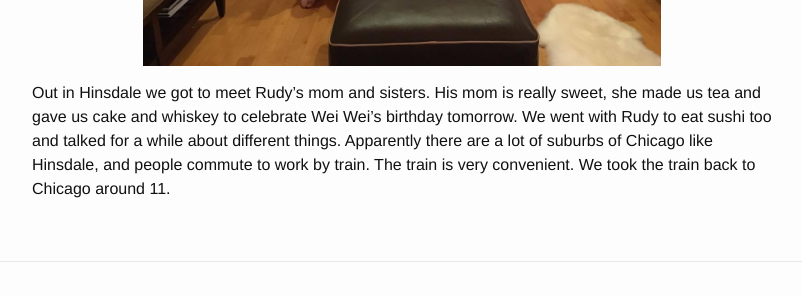
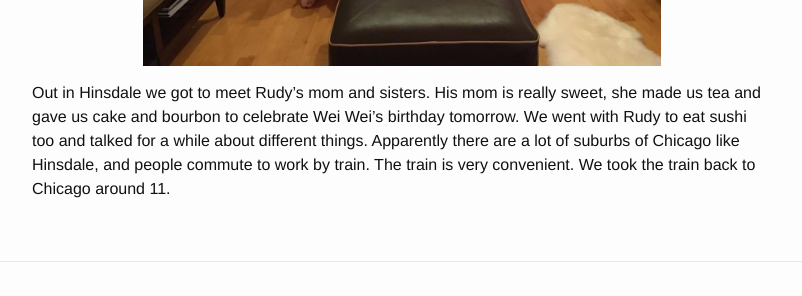
Before and after one commit to codekansas/codekansas.github.io, a Jekyll site: the page built from _posts/2016-05-11-patriotism-tour.markdown, in a window 1280 px wide and 900 px high, scrolled down 12656 px, cut to the strip 13-876 px from the top of the window. Shown: the part 448-744 px from the top of the strip, without its empty margins (238-1040 px from the left). Built offline with Jekyll 4.4.1, drawn with Linux system fonts in a browser that asks for light colours.

Commit message:
ASDFasdffds

```diff
--- a/_posts/2016-05-11-patriotism-tour.markdown
+++ b/_posts/2016-05-11-patriotism-tour.markdown
@@ -128,14 +128,14 @@
 
 We woke up pretty late, around 11 or noon. We got a Polish sausage and a Gyro from the Greek fast food joint near the hostel, plus more fries than we could eat. The food was pretty good. We were really full after that. Probably between that, walking a ridiculous amount yesterday and a strange sleep schedule we were both pretty tired.
 
-![Spiderman](/resources/us_roadtrip/chicago/art.jpg)
+![Arttttttt](/resources/us_roadtrip/chicago/art.jpg)
 
 We took the L up to the area around The Second City. We got a cigar and some spices from some shops in Old Town. We also walked around a garden store and a non-Second City theater, plus an art gallery. I think art gallery curators feel the same way about heterosexual couples from out of town visiting their galleries as a Republican presidential candidate might feel when asked to be Donald Trump's running mate. There are a lot of actors around that part of Chicago. We walked into Second City and looked around a bit. There had been a fire sort of recently so they were rebuilding a bunch of stuff. The teaching area in Second City is really neat, there are a bunch of classrooms with interesting artwork on the walls. We also went by the Apollo, but it was closed.
 
-![Spiderman](/resources/us_roadtrip/chicago/bridge.jpg)
+![Bridge (cool photo)](/resources/us_roadtrip/chicago/bridge.jpg)
 
 Wei Wei was really tired today. We went back to the hostel and she laid down for a bit. Around 6, we went to see our friend Rudy, who lives out in Hinsdale (and not Hinesdale, as we were incorrectly pronouncing it). Hinsdale is about a 30 minute train ride from Chicago, on a separate train system from the CTA. The seats on the train were pretty cool, you could change them from facing forward or backward and make two seats face each other. Wei Wei slept pretty much the whole way there.
 
-![Spiderman](/resources/us_roadtrip/chicago/friends.jpg)
+![Friend-ou](/resources/us_roadtrip/chicago/friends.jpg)
 
-Out in Hinsdale we got to meet Rudy's mom and sisters. His mom is really sweet, she made us tea and gave us cake and whiskey to celebrate Wei Wei's birthday tomorrow. We went with Rudy to eat sushi too and talked for a while about different things. Apparently there are a lot of suburbs of Chicago like Hinsdale, and people commute to work by train. The train is very convenient. We took the train back to Chicago around 11.
+Out in Hinsdale we got to meet Rudy's mom and sisters. His mom is really sweet, she made us tea and gave us cake and bourbon to celebrate Wei Wei's birthday tomorrow. We went with Rudy to eat sushi too and talked for a while about different things. Apparently there are a lot of suburbs of Chicago like Hinsdale, and people commute to work by train. The train is very convenient. We took the train back to Chicago around 11.
```
